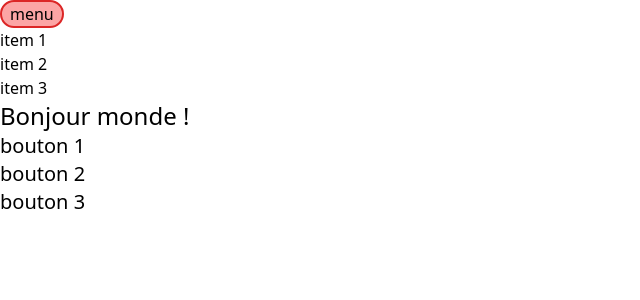
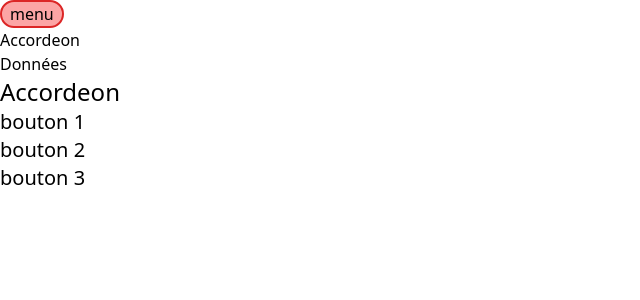
Before and after one commit to MMI-SAE-203/r213-2024-pracht-tp1-yaroslavyerm, a Vue app: page / in a window 1280 px wide. Both pictures are taken after a click on the button "menu". Shown: the top 300 px of the page, without its empty margins (0-640 px from the left). Built offline with nearby package versions, Linux system fonts and the light colour scheme.

Commit message:
ajouté RouterLink dans le menu

```diff
--- a/src/App.vue
+++ b/src/App.vue
@@ -27,9 +27,8 @@ const menuIsOpen = ref(false)
       >
     <nav v-show="menuIsOpen" id="mainNav">
       <ul>
-        <li><a href="#">item 1</a></li>
-        <li><a href="#">item 2</a></li>
-        <li><a href="#">item 3</a></li>
+        <li><RouterLink to="/">Accordeon</RouterLink></li>
+        <li><RouterLink to="/donnees">Données</RouterLink></li>
       </ul>
     </nav>
     </Transition>
--- a/src/pages/index.vue
+++ b/src/pages/index.vue
@@ -4,7 +4,7 @@ const sectionOpen = ref(0)
 </script>
 
 <template>
-  <h1 class="text-2xl">Bonjour monde !</h1>
+  <h1 class="text-2xl">Accordeon</h1>
   <section>
     <button
     class="text-xl"
```
